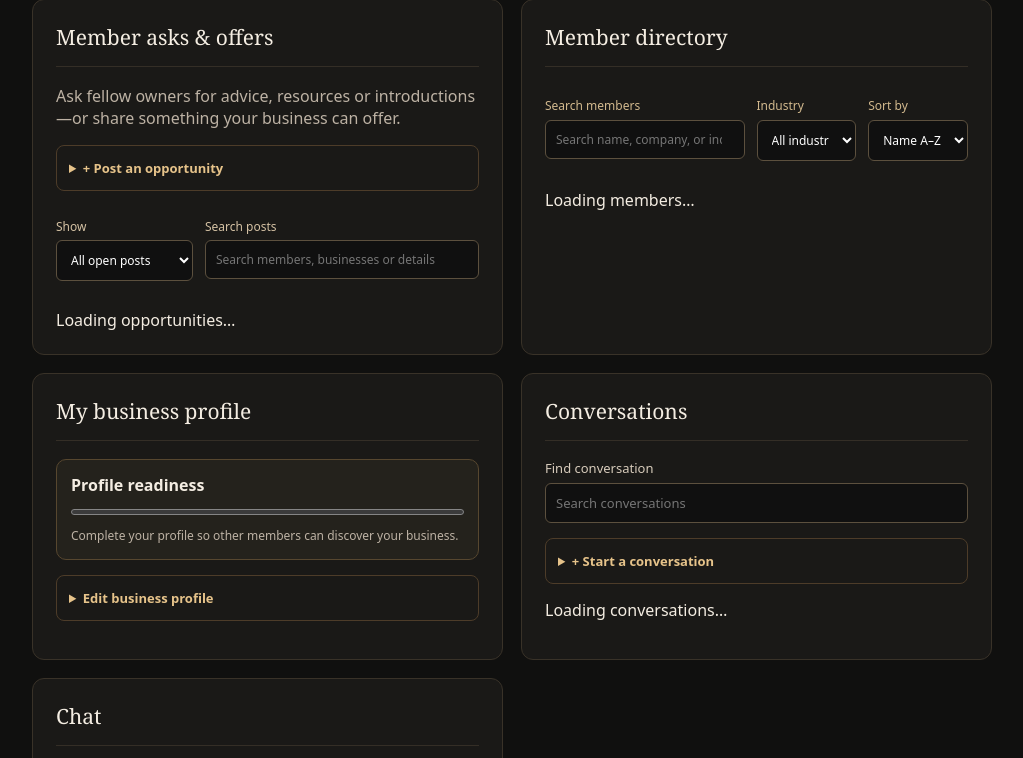
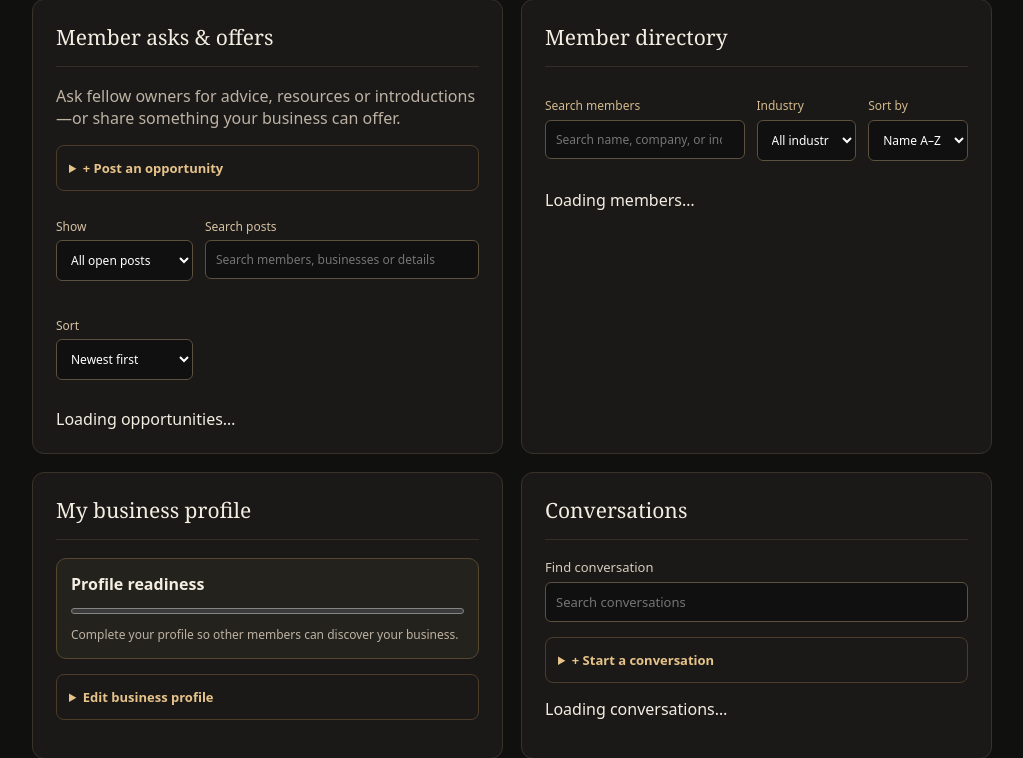
Before and after one commit to dpanaz/the-board, a Laravel app: template resources/views/board/home.blade.php in a window 1280 px wide. Shown: the part 1718-2476 px from the top of the page, without its empty margins (253-1276 px from the left). Run offline with Laravel 12, Linux system fonts and the light colour scheme; the template is opened without the code that fills it, so the values that code supplies are empty.

Commit message:
Add sorting to member opportunity discovery

```diff
--- a/resources/views/board/home.blade.php
+++ b/resources/views/board/home.blade.php
@@ -100,7 +100,7 @@ header{box-shadow:0 1px 0 #2d281f}main{padding-top:32px;max-width:1600px}
 <details class="create-panel"><summary>+ Post an opportunity</summary><form id="new-opportunity"><label>Post type<select name="type"><option value="ask">I need help with…</option><option value="offer">I can help with…</option></select></label>
 <label>Headline<input name="title" maxlength="180" required></label><label>Details<textarea name="details" maxlength="3000" rows="3" required></textarea></label>
 <button type="submit">Post to NBTX Club</button></form></details>
-<div class="opportunity-controls"><label>Show<select id="opportunity-filter"><option value="">All open posts</option><option value="ask">Requests</option><option value="offer">Offers</option></select></label><label>Search posts<input type="search" id="opportunity-search" placeholder="Search members, businesses or details"></label></div><p id="opportunity-result-count" class="muted" role="status"></p><div id="opportunities">Loading opportunities…</div></section>
+<div class="opportunity-controls"><label>Show<select id="opportunity-filter"><option value="">All open posts</option><option value="ask">Requests</option><option value="offer">Offers</option></select></label><label>Search posts<input type="search" id="opportunity-search" placeholder="Search members, businesses or details"></label><label>Sort<select id="opportunity-sort"><option value="newest">Newest first</option><option value="oldest">Oldest first</option><option value="title">Title A–Z</option></select></label></div><p id="opportunity-result-count" class="muted" role="status"></p><div id="opportunities">Loading opportunities…</div></section>
 <section class="dashboard-panel"><h2>Member directory</h2><div class="directory-tools"><label>Search members<input id="directory-search" type="search" placeholder="Search name, company, or industry" autocomplete="off"></label><label>Industry<select id="directory-industry"><option value="">All industries</option></select></label><label>Sort by<select id="directory-sort"><option value="name">Name A–Z</option><option value="company">Company A–Z</option></select></label></div><p id="directory-result-count" class="muted" role="status"></p><div id="directory" class="directory-cards">Loading members…</div></section>
 <section class="dashboard-panel"><h2>My business profile</h2><div class="profile-readiness"><div class="profile-readiness-heading"><strong id="profile-readiness-score">Profile readiness</strong><span id="profile-readiness-count"></span></div><progress id="profile-readiness-progress" max="100" value="0"></progress><p class="muted" id="profile-readiness-hint">Complete your profile so other members can discover your business.</p></div>
 <details class="create-panel" id="profile-editor"><summary>Edit business profile</summary><form id="profile">
@@ -435,6 +435,9 @@ function renderOpportunities(){
  const type=document.getElementById('opportunity-filter').value;
  const query=document.getElementById('opportunity-search').value.trim().toLowerCase();
  const visible=cachedOpportunities.filter(item=>(!type||item.type===type)&&(!query||[item.title,item.details,item.member_name,item.company].some(v=>String(v||'').toLowerCase().includes(query))));
+ const sort=document.getElementById('opportunity-sort').value;
+ if(sort==='title')visible.sort((a,b)=>String(a.title||'').localeCompare(String(b.title||'')));
+ else visible.sort((a,b)=>{const timestamp=item=>Date.parse(item.created_at||'')||0;return sort==='oldest'?timestamp(a)-timestamp(b):timestamp(b)-timestamp(a)});
  const root=document.getElementById('opportunities');root.replaceChildren();
  document.getElementById('opportunity-result-count').textContent=visible.length+' open post'+(visible.length===1?'':'s')+' found';
  for(const item of visible){
@@ -456,6 +459,7 @@ function renderOpportunities(){
 }
 document.getElementById('opportunity-filter').addEventListener('change',renderOpportunities);
 document.getElementById('opportunity-search').addEventListener('input',renderOpportunities);
+document.getElementById('opportunity-sort').addEventListener('change',renderOpportunities);
 async function loadOpportunities(){
  const data=await api('/api/opportunities');cachedOpportunities=data.data;
  document.getElementById('stat-opportunities').textContent=data.data.length;
```
